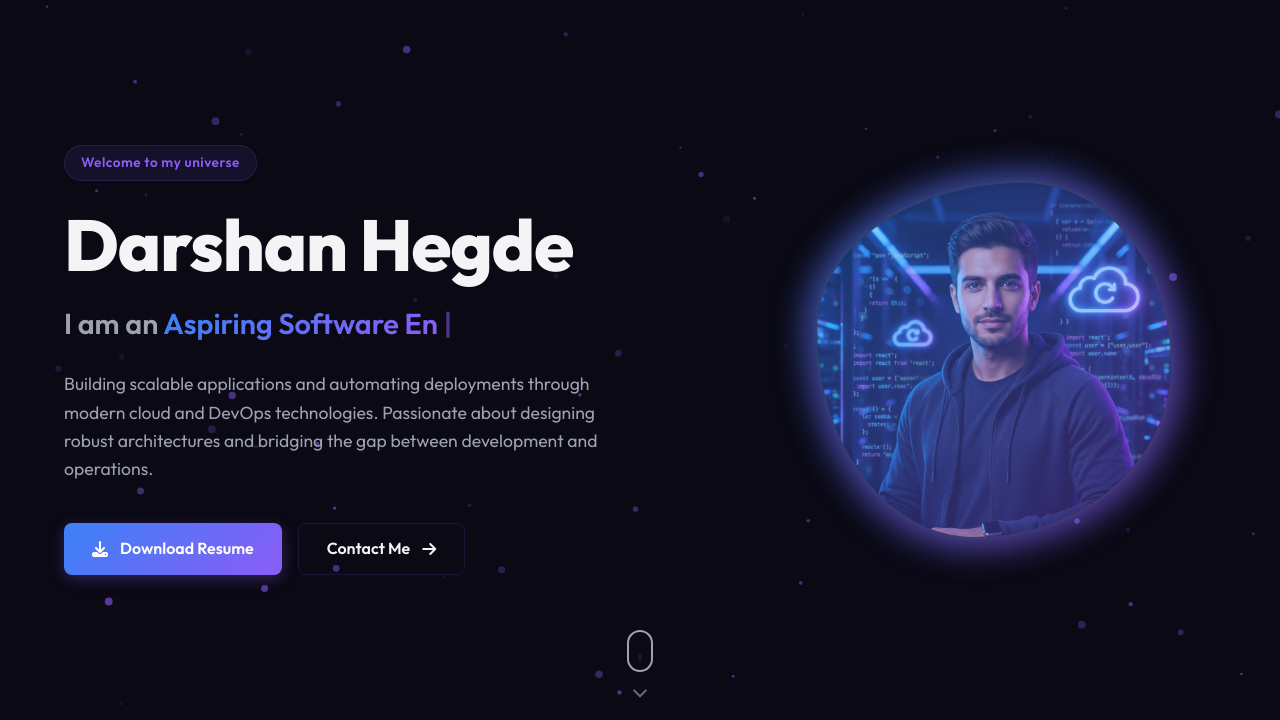
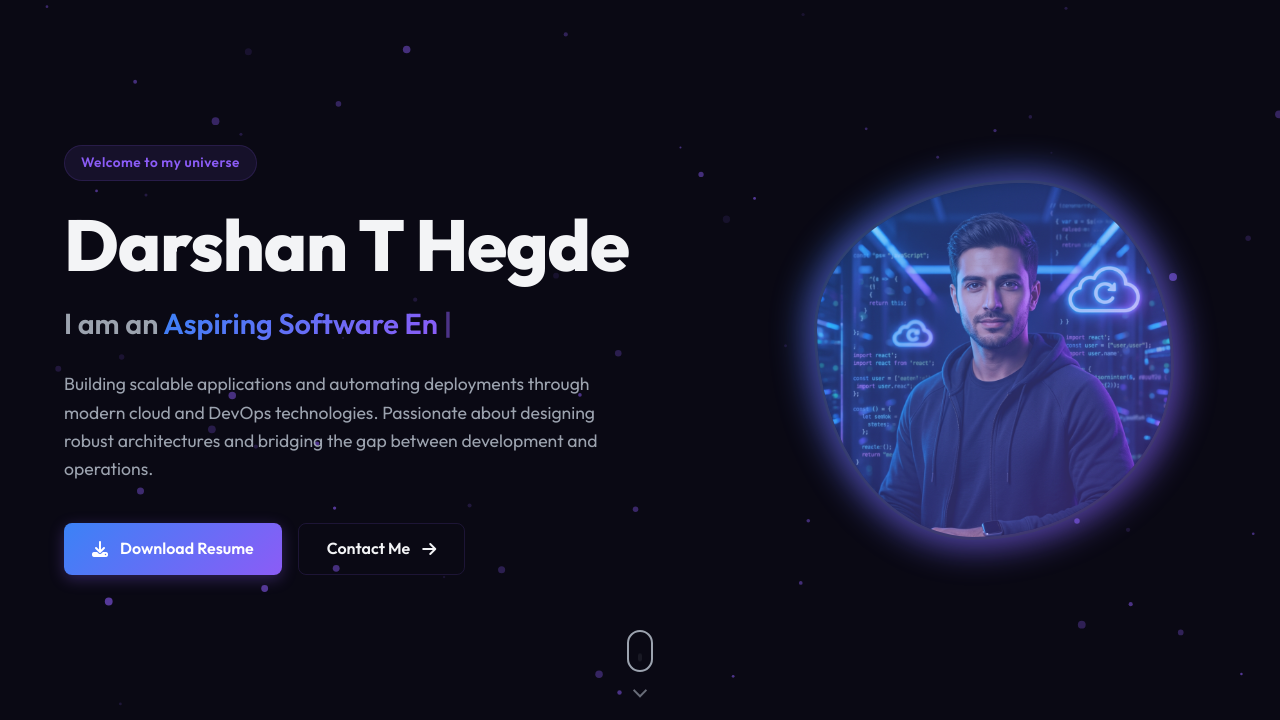
Before and after one commit to hegdedarshan137/porffolio, a plain HTML site: page index.html in a window 1280 px wide. Shown: the part 80-800 px from the top of the page. Drawn offline with Linux system fonts and the light colour scheme.

Commit message:
added changes

```diff
--- a/index.html
+++ b/index.html
@@ -83,7 +83,7 @@
         <div class="hero-content container">
             <div class="hero-text-container scroll-reveal" data-animation="fade-in">
                 <span class="greeting-badge">Welcome to my universe</span>
-                <h1 class="hero-title">Darshan Hegde</h1>
+                <h1 class="hero-title">Darshan T Hegde</h1>
                 <div class="typing-container">
                     <span class="typing-prefix">I am an </span>
                     <span id="typing-text" class="typing-text"></span>
```
